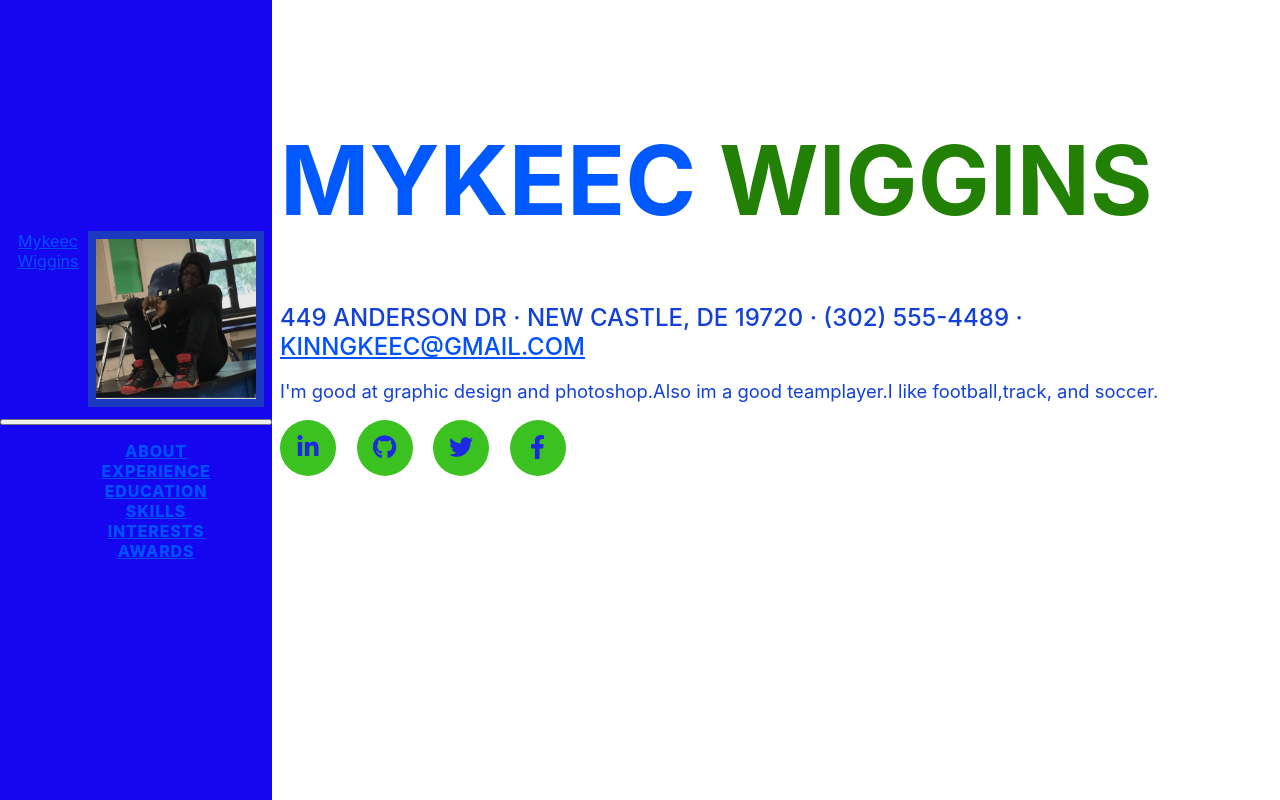
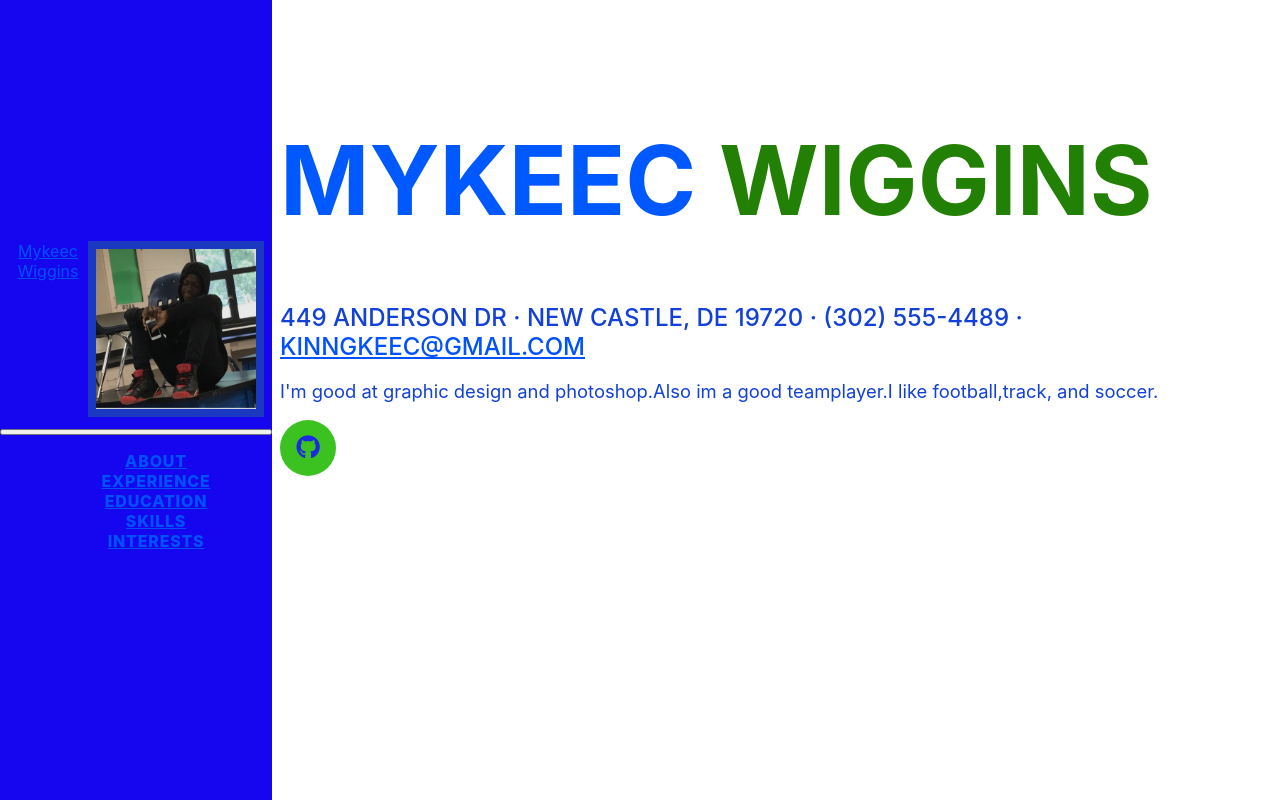
Before and after one commit to Mykeec/my-first-resume, a website with bundled scripts: page index.html in a window 1280 px wide. Shown: the top 800 px of the page. Built offline with nearby package versions, Linux system fonts and the light colour scheme; a web font is replaced by a local one.

Commit message:
update message

```diff
--- a/index.html
+++ b/index.html
@@ -53,9 +53,9 @@
             <li class="nav-item">
                 <a class="nav-link js-scroll-trigger" href="#interests">Interests</a>
             </li>
-            <li class="nav-item">
+            <!-- <li class="nav-item">
                 <a class="nav-link js-scroll-trigger" href="#awards">Awards</a>
-            </li>
+            </li> -->
         </ul>
     </div>
 </nav>
@@ -72,18 +72,12 @@
             </div>
             <p class="lead mb-5">I'm good at graphic design and photoshop.Also im a good teamplayer.I like football,track, and soccer. </p>
             <div class="social-icons">
-                <a href="https://www.linkedin.com/in/leon-hunter-3230408b/">
-                    <i class="fab fa-linkedin-in"></i>
-                </a>
-                <a href="https://github.com/git-leon">
+                <a href="https://github.com/Mykeec">
                     <i class="fab fa-github"></i>
                 </a>
-                <a href="http://bfy.tw/OAsO">
-                    <i class="fab fa-twitter"></i>
-                </a>
-                <a href="http://bfy.tw/OAsO">
-                    <i class="fab fa-facebook-f"></i>
-                </a>
+                <!-- <a href="https://www.instagram.com/keec2fye_/">
+                    <i class="fab fa-instagram"></i>
+                </a> -->
             </div>
         </div>
     </section>
@@ -107,7 +101,7 @@
 
             <div class="resume-item d-flex flex-column flex-md-row justify-content-between mb-5" id="employment1">
                 <div class="resume-content">
-                    <h3 class="mb-0">Lead Curriculum Developer</h3>
+                    <!-- <h3 class="mb-0">Lead Curriculum Developer</h3>
                     <div class="subheading mb-3">Zip Code Wilmington</div>
                     <p>Zip Code Wilmington is a computer programming bootcamp in Wilmington, Delaware. The program has
                         operated for since 2014. Historically, 92% of graduates are placed in positions within 3 months
@@ -147,7 +141,7 @@
                 </div>
                 <div class="resume-date text-md-right">
                     <span class="text-primary">January 2016 - April 2017</span>
-                </div>
+                </div> -->
             </div>
         </div>
     </section>
@@ -274,9 +268,9 @@
 
     <hr class="m-0">
 
-    <!-- <section class="resume-section p-3 p-lg-5 d-flex align-items-center" id="awards">
+    <section class="resume-section p-3 p-lg-5 d-flex align-items-center" id="awards">
         <div class="w-100">
-            <!-- <h2 class="mb-5">Certifications & Awards</h2> -->
+            <!-- <h2 class="mb-5">Certifications & Awards</h2>
             <ul class="fa-ul mb-0">
                 <li>
                     <i class="fa-li fa fa-trophy text-warning"></i>
@@ -306,7 +300,7 @@
                     Excellence in Graphic Design - William Penn High School - 2011
                 </li>
             </ul>
-        </div> -->
+        </div>
     </section>
 
 </div>
```
